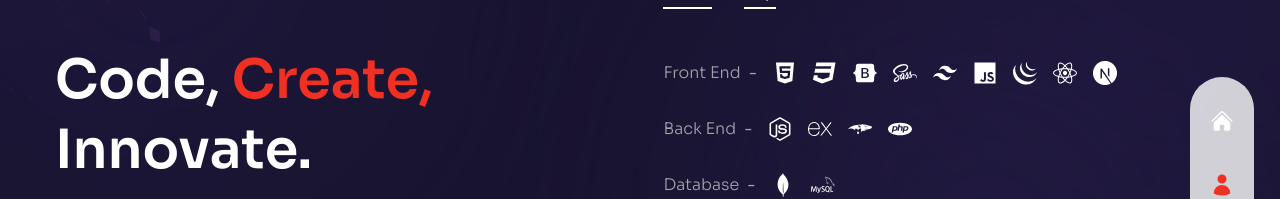
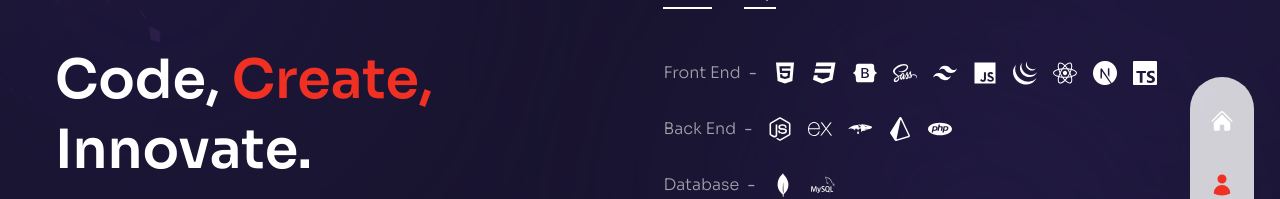
Before and after one commit to joemar-ceneza/react-portfolio, a Next.js app: page /about in a window 1280 px wide. Shown: the part 183-382 px from the top of the page. Built offline with nearby package versions, Linux system fonts and the light colour scheme.

Commit message:
add Prisma and TypeScript skills to frontend and backend

```diff
--- a/pages/about/index.js
+++ b/pages/about/index.js
@@ -20,6 +20,8 @@ import {
   SiMongodb,
   SiMongoose,
   SiPhp,
+  SiPrisma,
+  SiTypescript,
 } from "react-icons/si";
 
 // components
@@ -74,6 +76,10 @@ export const aboutData = [
             tooltip: "Nextjs",
             icon: <SiNextdotjs />,
           },
+          {
+            tooltip: "Typescript",
+            icon: <SiTypescript />,
+          },
         ],
       },
       {
@@ -90,6 +96,10 @@ export const aboutData = [
           {
             tooltip: "Mongoose",
             icon: <SiMongoose />,
+          },
+          {
+            tooltip: "Prisma",
+            icon: <SiPrisma />,
           },
           {
             tooltip: "Php",
```
